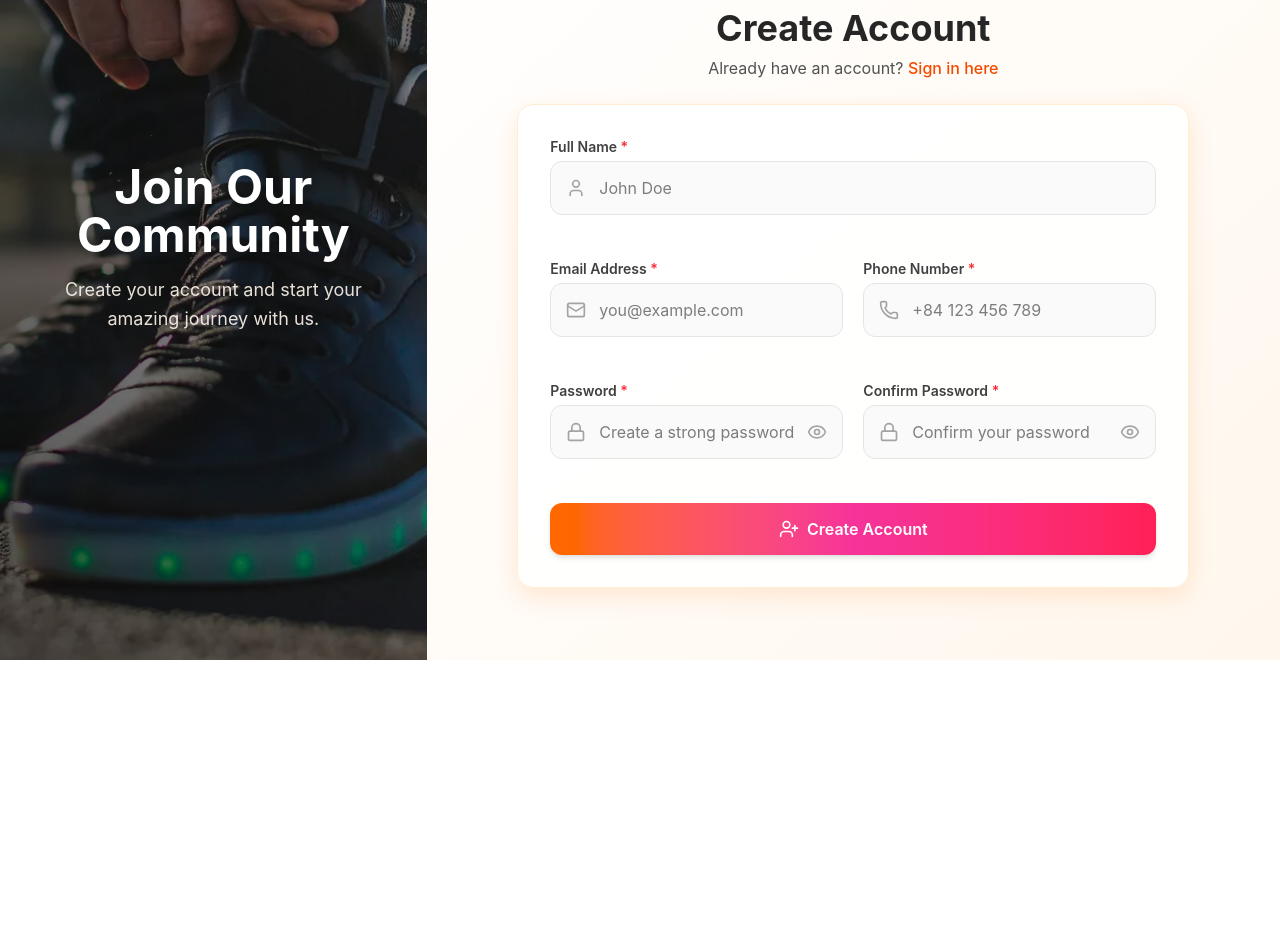
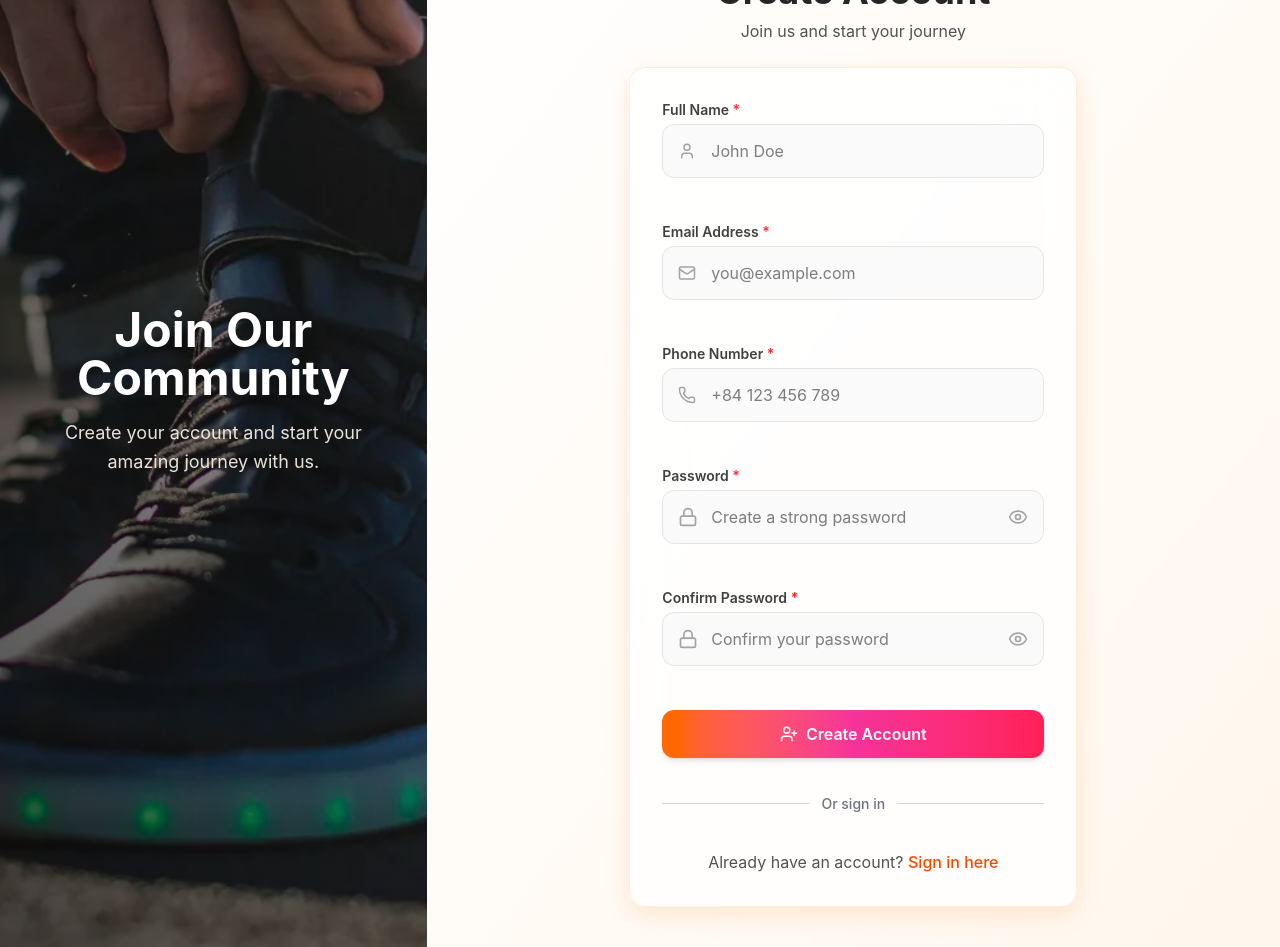
Before and after one commit to DuyPhatpeo/ecommerce, a React (Vite) app: page /register in a window 1280 px wide. Shown: the part 140-1087 px from the top of the page. Before the commit the page ends 800 px from the top, so only its background shows below. Built offline with nearby package versions, Linux system fonts and the light colour scheme.

Commit message:
update style

```diff
--- a/src/components/auth/LoginForm.tsx
+++ b/src/components/auth/LoginForm.tsx
@@ -45,13 +45,7 @@ export default function LoginForm() {
           Welcome Back
         </h1>
         <p className="text-gray-600 text-sm sm:text-base">
-          Don’t have an account?{" "}
-          <Link
-            to="/register"
-            className="text-orange-600 hover:text-orange-700 font-medium transition-colors"
-          >
-            Create one
-          </Link>
+          Sign in to continue to your account
         </p>
       </div>
 
@@ -59,19 +53,22 @@ export default function LoginForm() {
       <form
         onSubmit={handleSubmit}
         noValidate
-        className="bg-white/80 backdrop-blur-xl rounded-2xl shadow-[0_8px_24px_rgba(255,111,0,0.15)] p-5 sm:p-6 md:p-8 border border-orange-100 space-y-4 sm:space-y-5"
+        className="bg-white/80 backdrop-blur-xl rounded-2xl shadow-[0_8px_24px_rgba(255,111,0,0.15)]
+                   p-5 sm:p-6 md:p-8 border border-orange-100 space-y-4 sm:space-y-5"
       >
+        {/* Email */}
         <InputField
           label="Email Address"
           name="email"
+          type="email"
           icon={<Mail size={18} />}
-          type="email"
           value={formData.email}
           onChange={handleChange}
           placeholder="you@example.com"
           error={errors.email}
         />
 
+        {/* Password */}
         <PasswordField
           label="Password"
           name="password"
@@ -83,8 +80,8 @@ export default function LoginForm() {
           error={errors.password}
         />
 
-        {/* Remember me */}
-        <div className="flex flex-col sm:flex-row justify-between items-center gap-2 text-sm mb-2 sm:mb-3">
+        {/* Remember me + Forgot password */}
+        <div className="flex justify-between items-center text-sm flex-wrap gap-y-2">
           <label className="flex items-center gap-2 text-gray-600">
             <input
               type="checkbox"
@@ -96,13 +93,13 @@ export default function LoginForm() {
           </label>
           <Link
             to="/forgot-password"
-            className="text-orange-600 hover:text-orange-700 font-medium"
+            className="text-orange-600 hover:text-orange-700 font-medium whitespace-nowrap"
           >
             Forgot password?
           </Link>
         </div>
 
-        {/* Sign In button */}
+        {/* Submit Button */}
         <Button
           type="submit"
           disabled={loading}
@@ -153,6 +150,17 @@ export default function LoginForm() {
           </svg>
           Sign in with Google
         </button>
+
+        {/* Register Link (moved into form, like RegisterForm) */}
+        <p className="text-center text-gray-600 text-sm sm:text-base pt-2">
+          Don’t have an account?{" "}
+          <Link
+            to="/register"
+            className="text-orange-600 hover:text-orange-700 font-medium transition-colors"
+          >
+            Create one
+          </Link>
+        </p>
       </form>
     </div>
   );
--- a/src/components/auth/RegisterForm.tsx
+++ b/src/components/auth/RegisterForm.tsx
@@ -1,4 +1,3 @@
-// src/components/auth/RegisterForm.tsx
 import { useState } from "react";
 import { UserPlus, Mail, User, Phone } from "lucide-react";
 import { Toaster } from "react-hot-toast";
@@ -11,11 +10,12 @@ import Button from "../ui/Button";
 export default function RegisterForm() {
   const [showPassword, setShowPassword] = useState(false);
   const [showConfirmPassword, setShowConfirmPassword] = useState(false);
+
   const { formData, errors, loading, handleChange, handleSubmit } =
     useRegisterForm();
 
   return (
-    <div className="w-full max-w-md sm:max-w-2xl space-y-6 sm:space-y-8">
+    <div className="w-full max-w-md space-y-6 sm:space-y-8">
       <Toaster position="top-center" />
 
       {/* Logo */}
@@ -24,24 +24,18 @@ export default function RegisterForm() {
           <img
             src="/logo.png"
             alt="Logo"
-            className="w-28 sm:w-36 h-auto object-contain drop-shadow-lg hover:scale-105 transition-transform duration-300"
+            className="w-28 sm:w-32 h-auto object-contain drop-shadow-lg hover:scale-105 transition-transform duration-300"
           />
         </Link>
       </div>
 
       {/* Heading */}
-      <div className="text-center mb-6">
-        <h1 className="text-3xl sm:text-4xl font-bold text-gray-800 mb-2">
+      <div className="text-center mb-4 sm:mb-6">
+        <h1 className="text-2xl sm:text-3xl lg:text-4xl font-bold text-gray-800 mb-2">
           Create Account
         </h1>
         <p className="text-gray-600 text-sm sm:text-base">
-          Already have an account?{" "}
-          <Link
-            to="/login"
-            className="text-orange-600 hover:text-orange-700 font-medium transition-colors"
-          >
-            Sign in here
-          </Link>
+          Join us and start your journey
         </p>
       </div>
 
@@ -49,27 +43,23 @@ export default function RegisterForm() {
       <form
         onSubmit={handleSubmit}
         noValidate
-        className="bg-white/90 backdrop-blur-lg rounded-2xl shadow-[0_8px_24px_rgba(255,111,0,0.15)] p-6 sm:p-8 border border-orange-100 grid grid-cols-1 sm:grid-cols-2 gap-4 sm:gap-5"
+        className="bg-white/80 backdrop-blur-xl rounded-2xl shadow-[0_8px_24px_rgba(255,111,0,0.15)] p-5 sm:p-6 md:p-8 border border-orange-100 space-y-4 sm:space-y-5"
       >
-        {/* Full Name - full width */}
-        <div className="sm:col-span-2">
         <InputField
           label="Full Name"
           name="fullName"
-            icon={<User size={20} />}
+          icon={<User size={18} />}
           value={formData.fullName}
           onChange={handleChange}
           placeholder="John Doe"
           error={errors.fullName}
         />
-        </div>
 
-        {/* Email & Phone - same row */}
         <InputField
           label="Email Address"
           name="email"
-          icon={<Mail size={20} />}
           type="email"
+          icon={<Mail size={18} />}
           value={formData.email}
           onChange={handleChange}
           placeholder="you@example.com"
@@ -79,15 +69,14 @@ export default function RegisterForm() {
         <InputField
           label="Phone Number"
           name="phone"
-          icon={<Phone size={20} />}
           type="tel"
+          icon={<Phone size={18} />}
           value={formData.phone}
           onChange={handleChange}
           placeholder="+84 123 456 789"
           error={errors.phone}
         />
 
-        {/* Password & Confirm Password */}
         <PasswordField
           label="Password"
           name="password"
@@ -110,18 +99,36 @@ export default function RegisterForm() {
           error={errors.confirmPassword}
         />
 
-        {/* Submit full width */}
-        <div className="sm:col-span-2">
+        {/* Submit Button */}
         <Button
           type="submit"
           disabled={loading}
-            icon={<UserPlus size={20} />}
+          icon={<UserPlus size={18} />}
           label={loading ? "Creating Account..." : "Create Account"}
-            className={`w-full bg-gradient-to-r from-orange-500 via-pink-500 to-rose-500 text-white font-semibold py-3.5 rounded-xl shadow-md hover:shadow-lg hover:opacity-95 transition-all ${
+          className={`w-full bg-gradient-to-r from-orange-500 via-pink-500 to-rose-500 text-white font-semibold py-3 rounded-xl shadow-md hover:shadow-lg hover:opacity-95 transition-all ${
             loading ? "opacity-70 cursor-not-allowed" : ""
           }`}
         />
+
+        {/* Divider */}
+        <div className="flex items-center gap-3 py-3 sm:py-4">
+          <div className="flex-1 border-t border-gray-300" />
+          <span className="text-xs sm:text-sm text-gray-500 font-medium whitespace-nowrap">
+            Or sign in
+          </span>
+          <div className="flex-1 border-t border-gray-300" />
         </div>
+
+        {/* Login Link */}
+        <p className="text-center text-gray-600 text-sm sm:text-base">
+          Already have an account?{" "}
+          <Link
+            to="/login"
+            className="text-orange-600 hover:text-orange-700 font-medium transition-colors"
+          >
+            Sign in here
+          </Link>
+        </p>
       </form>
     </div>
   );
```
Lines whose indentation alone changed are shown as unchanged.
